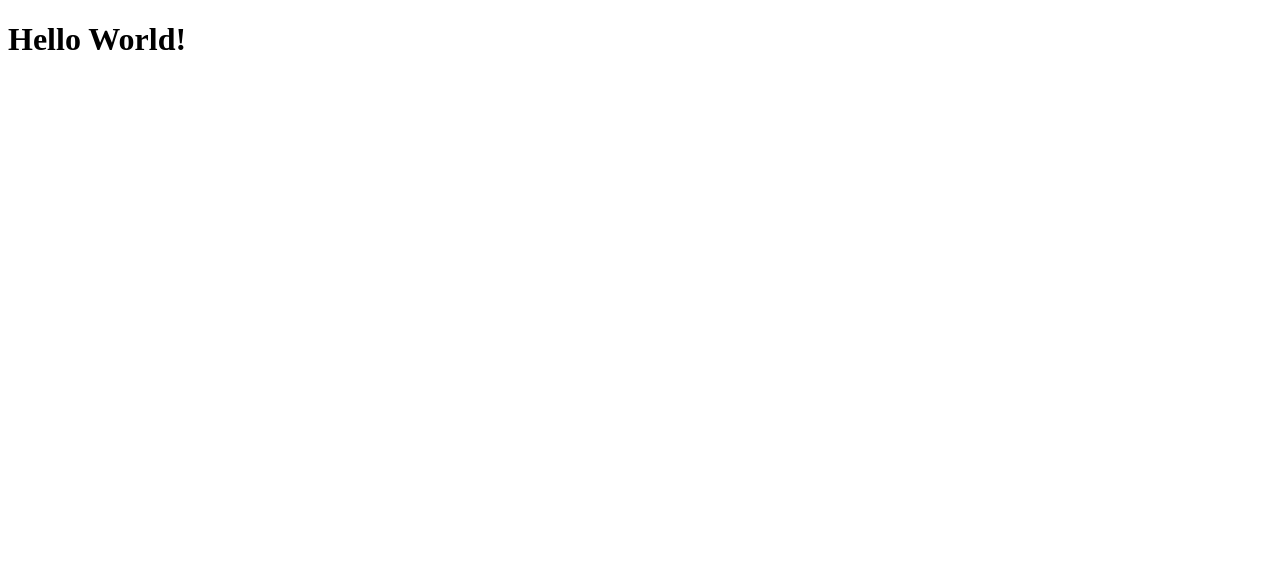
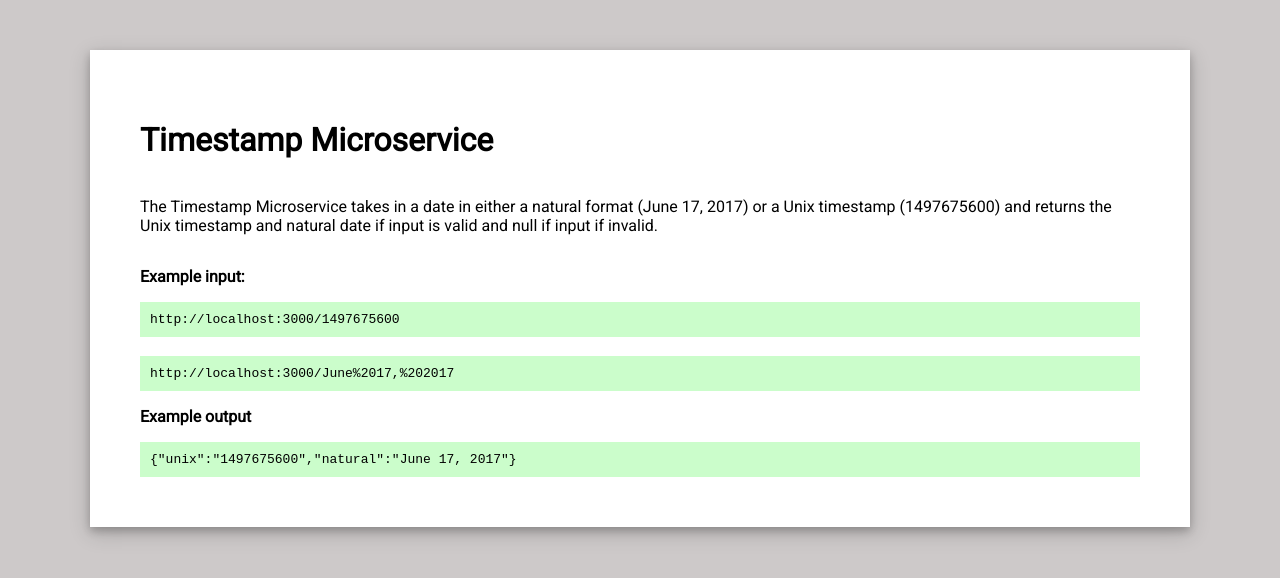
Before and after one commit to mbazhlekova/timestamp-microservice, a website: page index.html in a window 1280 px wide. Drawn offline with Linux system fonts and the light colour scheme; files that its build step writes are made by us from their sources.

Commit message:
added styling and instructions to test

```diff
--- /dev/null
+++ b/css/main.css
@@ -0,0 +1,22 @@
+body {
+    margin-top: 50px;
+    font-family: 'Roboto', sans-serif;
+    background-color: #CDC9C9;
+}
+
+code {
+    padding: 10px;
+    background-color: rgba(152, 251, 152, 0.5);
+}
+
+.container {
+    display: flex;
+    flex-direction: column;
+    justify-content: center;
+    align-items: left;
+    margin: 0 auto;
+    max-width: 1000px;
+    box-shadow: 0 4px 8px 0 rgba(0, 0, 0, 0.2), 0 6px 20px 0 rgba(0, 0, 0, 0.19);
+    padding: 50px;
+    background-color: white;
+}
--- a/index.html
+++ b/index.html
@@ -6,13 +6,28 @@
     <meta charset="utf-8">
 
     <title>Timestamp Microservice</title>
-    <meta name="description" content="The HTML5 Herald">
+    <meta name="description" content="Timestamp Microservice">
     <meta name="author" content="M. Bazhlekova">
+
+    <link rel="stylesheet" tyoe="text/css" href="main.css">
+    <link href="https://fonts.googleapis.com/css?family=Roboto" rel="stylesheet">
 
 </head>
 
 <body>
-    <h1>Hello World!</h1>
+    <div class="container">
+        <h1>Timestamp Microservice</h1>
+        <p>The Timestamp Microservice takes in a date in either a natural format (June 17, 2017) or a Unix timestamp (1497675600)
+            and returns the Unix timestamp and natural date if input is valid and null if input if invalid.</p>
+
+        <p><strong>Example input: </strong></p>
+
+        <code>http://localhost:3000/1497675600</code><br/>
+        <code>http://localhost:3000/June%2017,%202017</code>
+
+        <p><strong>Example output</strong></p>
+        <code>{"unix":"1497675600","natural":"June 17, 2017"}</code>
+    </div>
 </body>
 
 </html>
--- a/index.js
+++ b/server.js
@@ -23,6 +23,8 @@ app.get('/', (req, res) => {
     });
 });
 
+app.use('/', express.static(path.join(__dirname, '/css')));
+
 app.get('/:date', (req, res) => {
     var dateInput;
     var re = new RegExp(/\d{8,}/);
```
